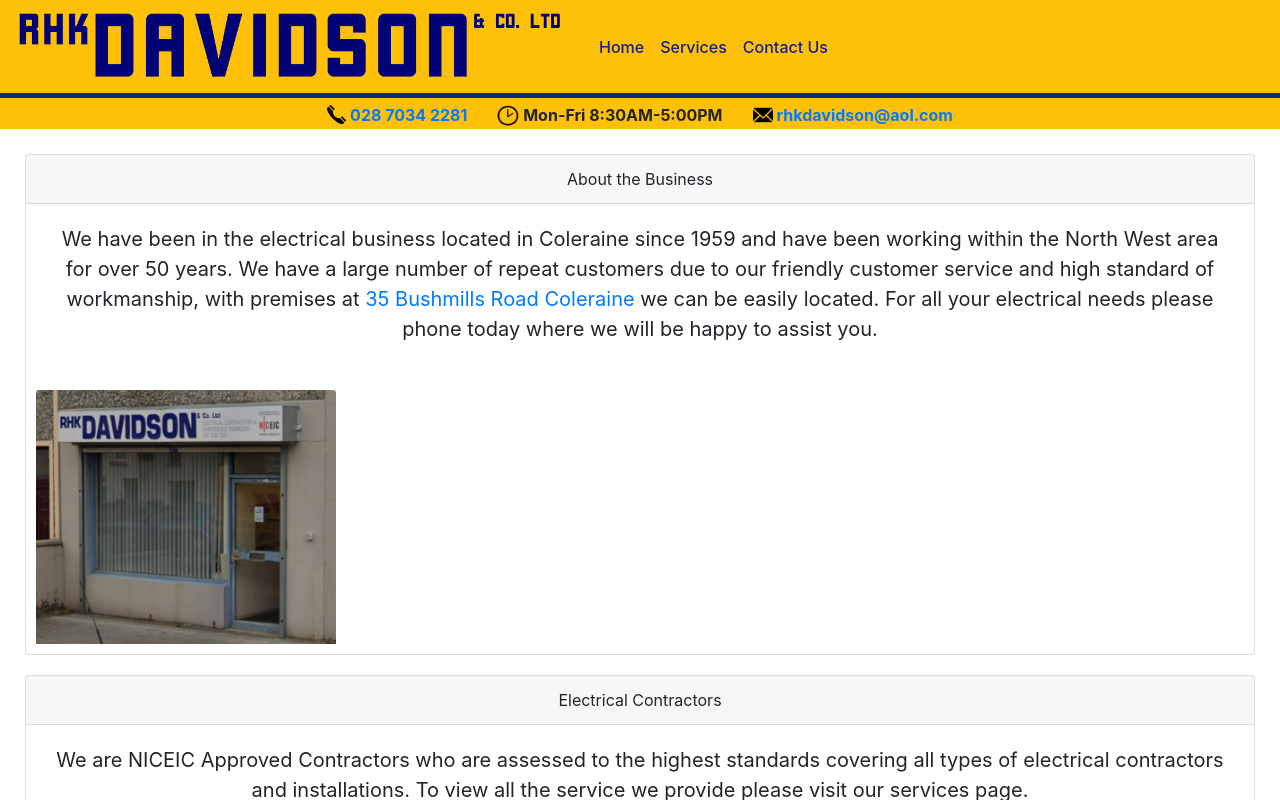
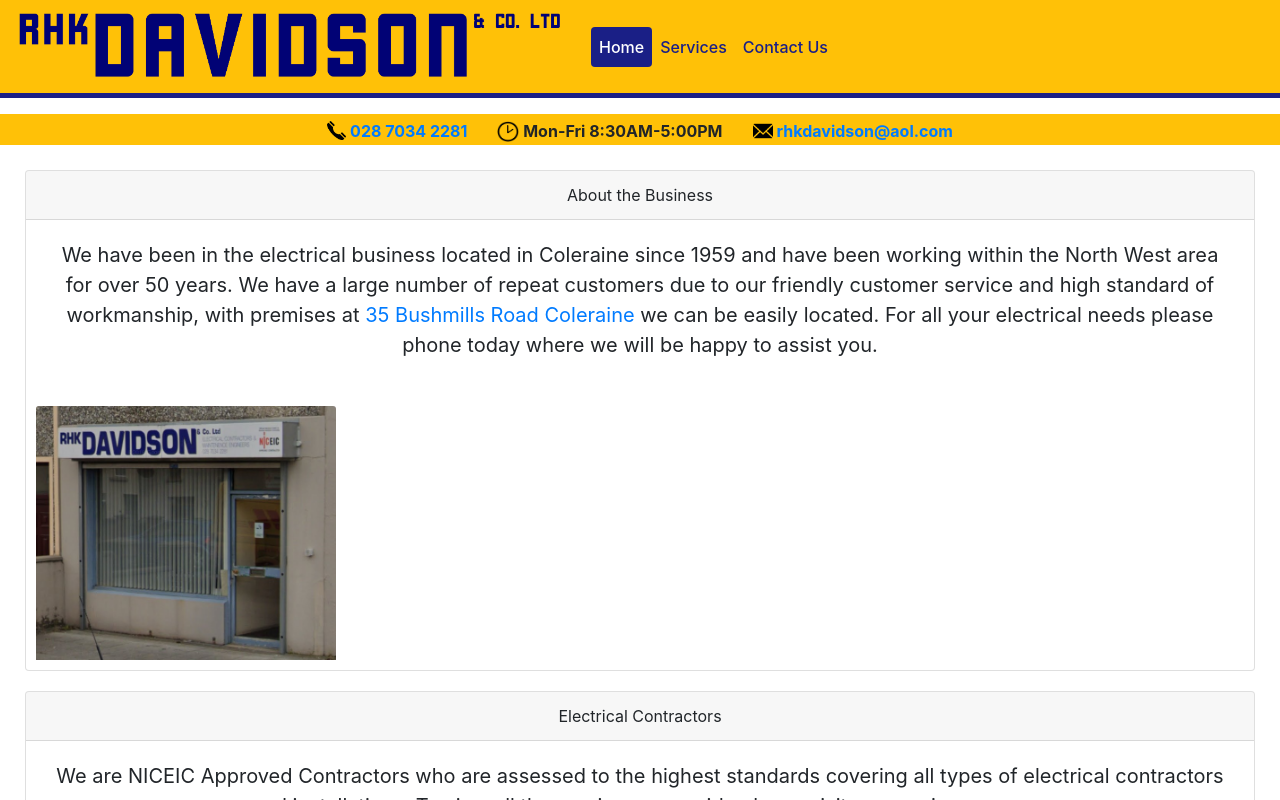
Before and after one commit to andymcwilliams/rhk-davidson-website, a React (Create React App) app: page /services in a window 1280 px wide. Shown: the top 800 px of the page. Built offline with nearby package versions, Linux system fonts and the light colour scheme.

Commit message:
Hacky fix for now.

```diff
--- a/src/App.tsx
+++ b/src/App.tsx
@@ -10,7 +10,12 @@
 import * as Routes from "./appRoutes";
 
 function App() {
-  const [activeTab, setActiveTab] = useState(window.location.hash);
+  const startingTab =
+    window.location.hash === "#/" || !window.location.hash
+      ? Routes.HOME
+      : window.location.hash;
+
+  const [activeTab, setActiveTab] = useState(startingTab);
 
   function tabSelected(activeTab: string) {
     setActiveTab(activeTab);
@@ -19,6 +24,7 @@
   return (
     <div className="App">
       <NavBar activeTab={activeTab} tabSelected={tabSelected} />
+      <p>{window.location.hash}</p>
       <InfoStrip />
       <HashRouter>
         <Switch>
```
